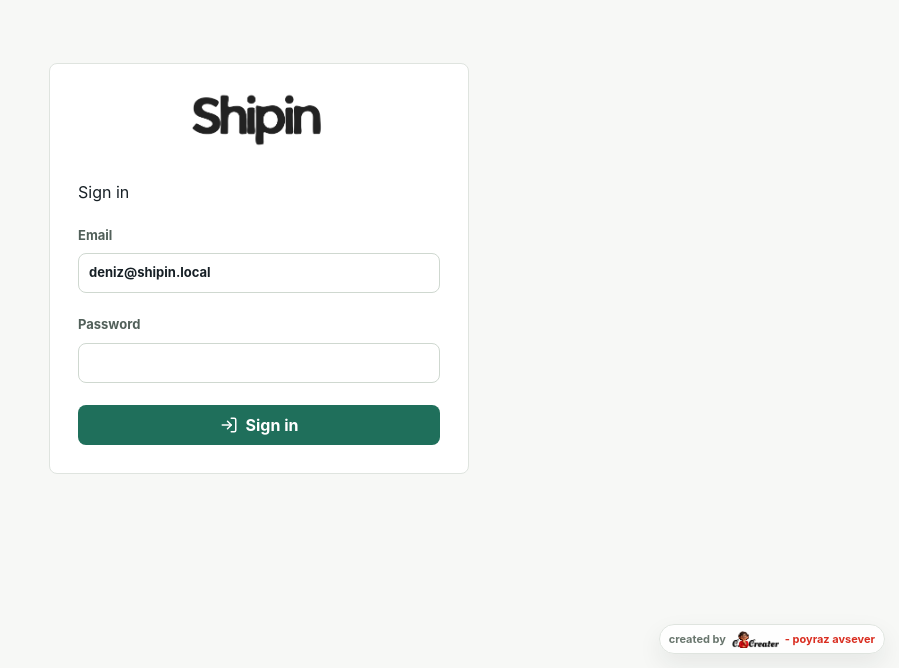
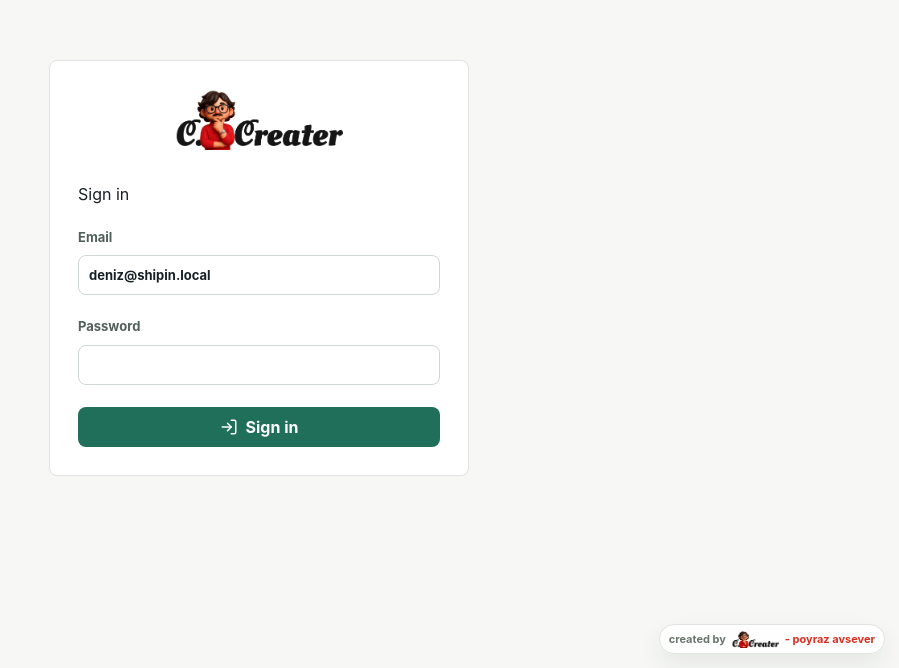
Before and after one commit to ccreator-space/CreatorOps, a React (Vite) app in the folder apps/web/: page /login in a window 1280 px wide. Shown: the part 132-800 px from the top of the page, without its empty margins (381-1280 px from the left). Built offline with nearby package versions, Linux system fonts and the light colour scheme; no server answers.

Commit message:
fix: update fallback logo source in AppSettingsProvider

```diff
--- a/apps/web/src/features/settings/AppSettingsProvider.tsx
+++ b/apps/web/src/features/settings/AppSettingsProvider.tsx
@@ -1,7 +1,7 @@
 import { createContext, useContext, useEffect, useMemo, useState, type ReactNode } from "react";
 
 const apiUrl = import.meta.env.VITE_API_URL ?? "http://localhost:4000";
-const fallbackLogoSrc = "/logos/shipinlogo.png";
+const fallbackLogoSrc = "/logos/cpcreator.png";
 
 type AppSettings = {
   logoUrl: string | null;
```
